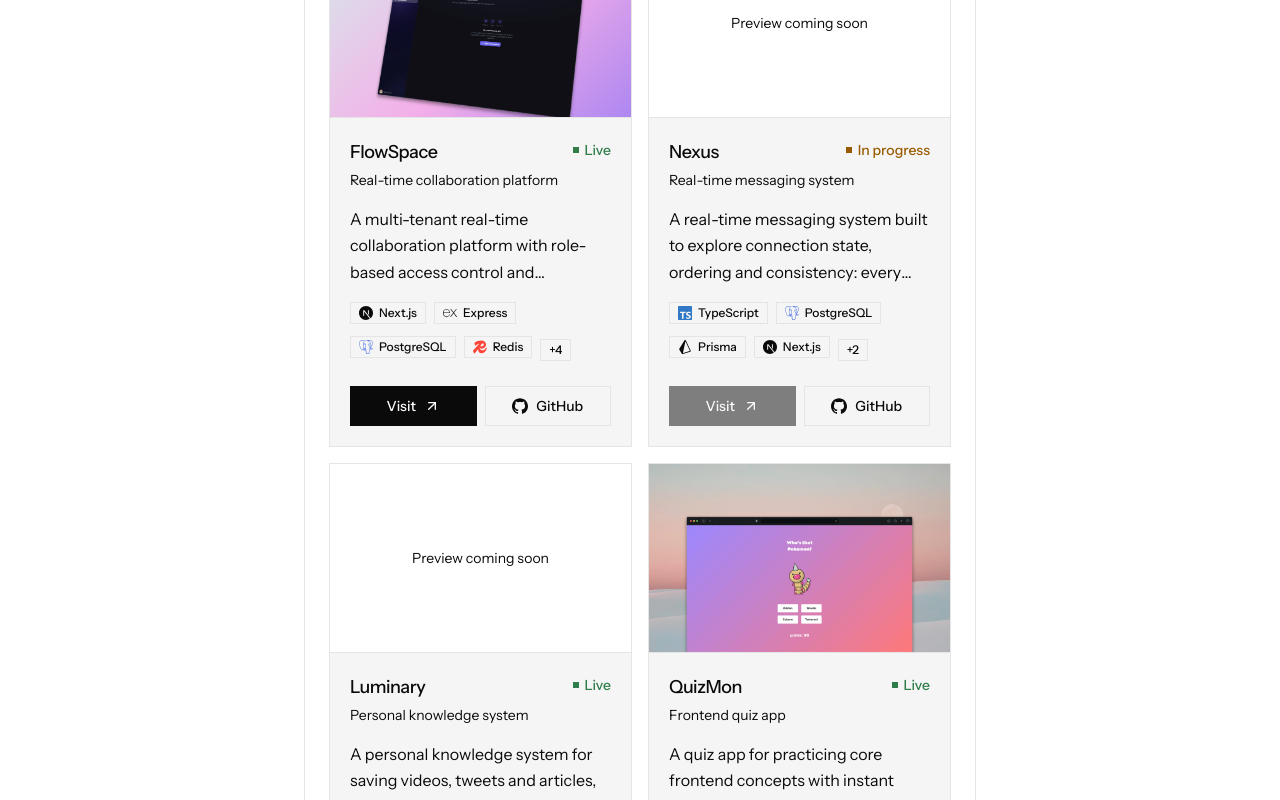
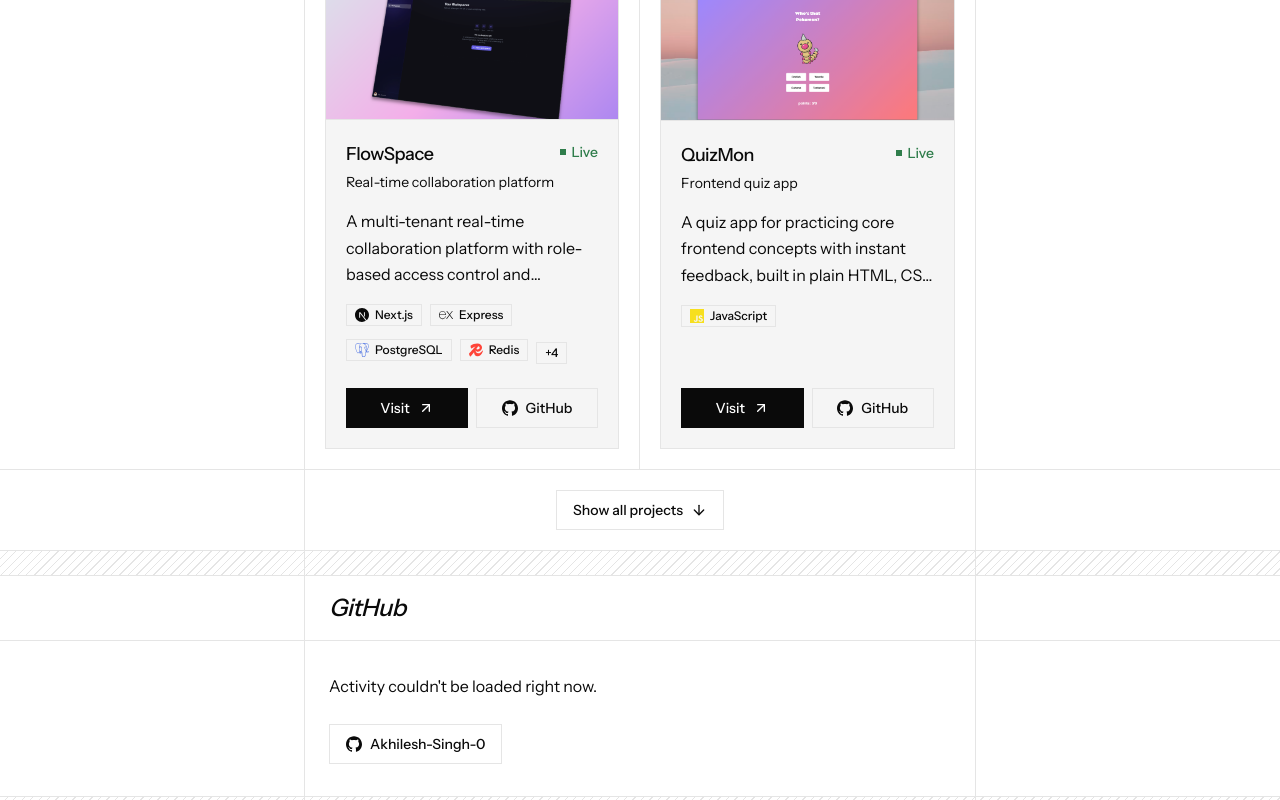
Before and after one commit to Akhilesh-Singh-0/akhilesh.dev, a Next.js app: page / in a window 1280 px wide. Shown: the part 1560-2360 px from the top of the page. Built offline with nearby package versions, Linux system fonts and the light colour scheme.

Commit message:
feat(layout): project grid with show all and italic section headings

```diff
--- a/app/globals.css
+++ b/app/globals.css
@@ -44,10 +44,15 @@
 }
 
 @layer base {
-    html {
+  html {
     background: var(--bg);
     scroll-padding-top: 3.5rem;
   }
+
+  h2 {
+    font-style: italic;
+  }
+
   @media (prefers-reduced-motion: no-preference) {
     html {
       scroll-behavior: smooth;
--- a/app/page.tsx
+++ b/app/page.tsx
@@ -13,7 +13,6 @@ export default function Page() {
       <Projects />
       <GitHubActivity />
       <Connect />
-      <Connect />
       <Quote />
     </main>
   );
--- /dev/null
+++ b/components/layout/cardGrid.tsx
@@ -0,0 +1,67 @@
+"use client";
+
+import { Children, useState } from "react";
+import { LuArrowDown, LuArrowUp } from "react-icons/lu";
+import { Band } from "@/components/layout/band";
+import { Button } from "@/components/ui/button";
+import { cn } from "@/lib/cn";
+
+type CardGridProps = {
+  children: React.ReactNode;
+  initial?: number;
+  moreLabel?: string;
+  lessLabel?: string;
+};
+
+const COLUMNS = 2;
+
+export function CardGrid({
+  children,
+  initial = 4,
+  moreLabel = "Show all",
+  lessLabel = "Show fewer",
+}: CardGridProps) {
+  const items = Children.toArray(children);
+  const [expanded, setExpanded] = useState(false);
+  const shown = expanded ? items : items.slice(0, initial);
+
+  const rows: (typeof items)[] = [];
+  for (let i = 0; i < shown.length; i += COLUMNS) {
+    rows.push(shown.slice(i, i + COLUMNS));
+  }
+
+  return (
+    <>
+      {rows.map((row, r) => (
+        <Band key={r} innerClassName="grid sm:grid-cols-2">
+          {row.map((item, c) => (
+            <div
+              key={c}
+              className={cn(
+                "flex p-4 sm:p-5 [&>article]:flex-1",
+                row.length === COLUMNS &&
+                  c === 0 &&
+                  "border-b border-rule sm:border-b-0 sm:border-r",
+              )}
+            >
+              {item}
+            </div>
+          ))}
+        </Band>
+      ))}
+
+      {items.length > initial ? (
+        <Band innerClassName="flex justify-center px-6 py-5">
+          <Button variant="secondary" onClick={() => setExpanded((e) => !e)}>
+            {expanded ? lessLabel : moreLabel}
+            {expanded ? (
+              <LuArrowUp className="size-4" aria-hidden />
+            ) : (
+              <LuArrowDown className="size-4" aria-hidden />
+            )}
+          </Button>
+        </Band>
+      ) : null}
+    </>
+  );
+}
--- a/components/layout/header.tsx
+++ b/components/layout/header.tsx
@@ -9,7 +9,10 @@ export function Header({ nav, actions }: HeaderProps) {
   return (
     <header className="sticky top-0 z-10 border-b border-rule bg-bg">
       <div className="mx-auto flex h-14 w-full max-w-2xl items-center justify-between gap-4 px-6 sm:border-x sm:border-rule">
-        <nav aria-label="Main" className="-mx-2 flex items-center overflow-x-auto">
+        <nav
+          aria-label="Main"
+          className="-mx-2 flex min-w-0 items-center overflow-x-auto"
+        >
           {nav.map((item) => (
             <a
               key={item.href}
--- a/components/layout/section.tsx
+++ b/components/layout/section.tsx
@@ -7,10 +7,11 @@ type SectionProps = {
   title: string;
   flush?: boolean;
   bare?: boolean;
+  raw?: boolean;
   children: React.ReactNode;
 };
 
-export function Section({ id, title, flush, bare, children }: SectionProps) {
+export function Section({ id, title, flush, bare, raw, children }: SectionProps) {
   return (
     <section id={id} aria-labelledby={`${id}-title`}>
       <Divider />
@@ -22,11 +23,15 @@ export function Section({ id, title, flush, bare, children }: SectionProps) {
           {title}
         </h2>
       </Band>
-      <Band>
-        <div className={cn(bare ? "" : flush ? "py-8" : "px-6 py-8")}>
-          {children}
-        </div>
-      </Band>
+      {raw ? (
+        children
+      ) : (
+        <Band>
+          <div className={cn(bare ? "" : flush ? "py-8" : "px-6 py-8")}>
+            {children}
+          </div>
+        </Band>
+      )}
     </section>
   );
 }
--- a/components/sections/projects.tsx
+++ b/components/sections/projects.tsx
@@ -1,15 +1,20 @@
 import { ProjectCard } from "@/components/features/projectCard";
+import { CardGrid } from "@/components/layout/cardGrid";
 import { Section } from "@/components/layout/section";
 import { projects } from "@/content/projects";
 
 export function Projects() {
   return (
-    <Section id="projects" title="Projects">
-      <div className="grid gap-4 sm:grid-cols-2">
+    <Section id="projects" title="Projects" raw>
+      <CardGrid
+        initial={4}
+        moreLabel="Show all projects"
+        lessLabel="Show fewer projects"
+      >
         {projects.map((project) => (
           <ProjectCard key={project.slug} project={project} />
         ))}
-      </div>
+      </CardGrid>
     </Section>
   );
 }
--- a/content/projects/index.ts
+++ b/content/projects/index.ts
@@ -7,10 +7,10 @@ import { nexus } from "./nexus";
 import { quizmon } from "./quizmon";
 
 export const projects: Project[] = [
+  beacon,
   guardrail,
-  beacon,
   flowspace,
+  quizmon,
   nexus,
   luminary,
-  quizmon,
 ];
```
Also changed, not shown: 2 other files (tests, documents, lock files or other folders).
